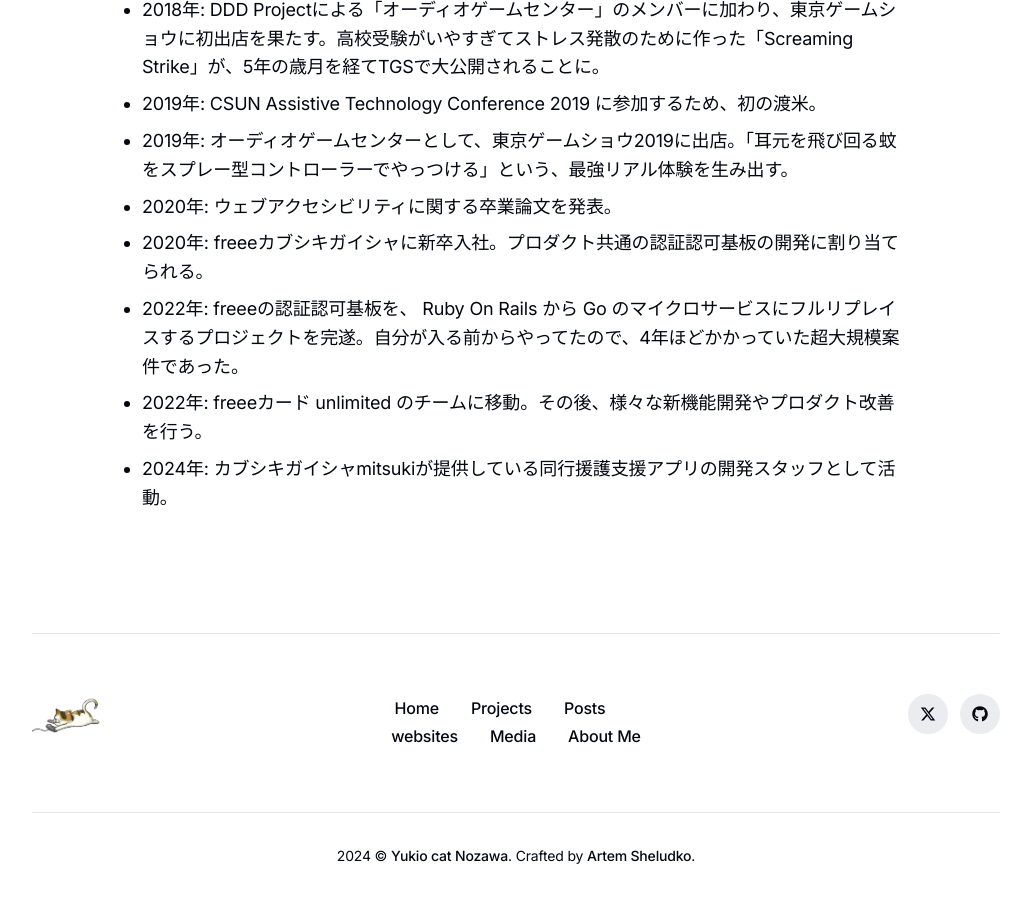
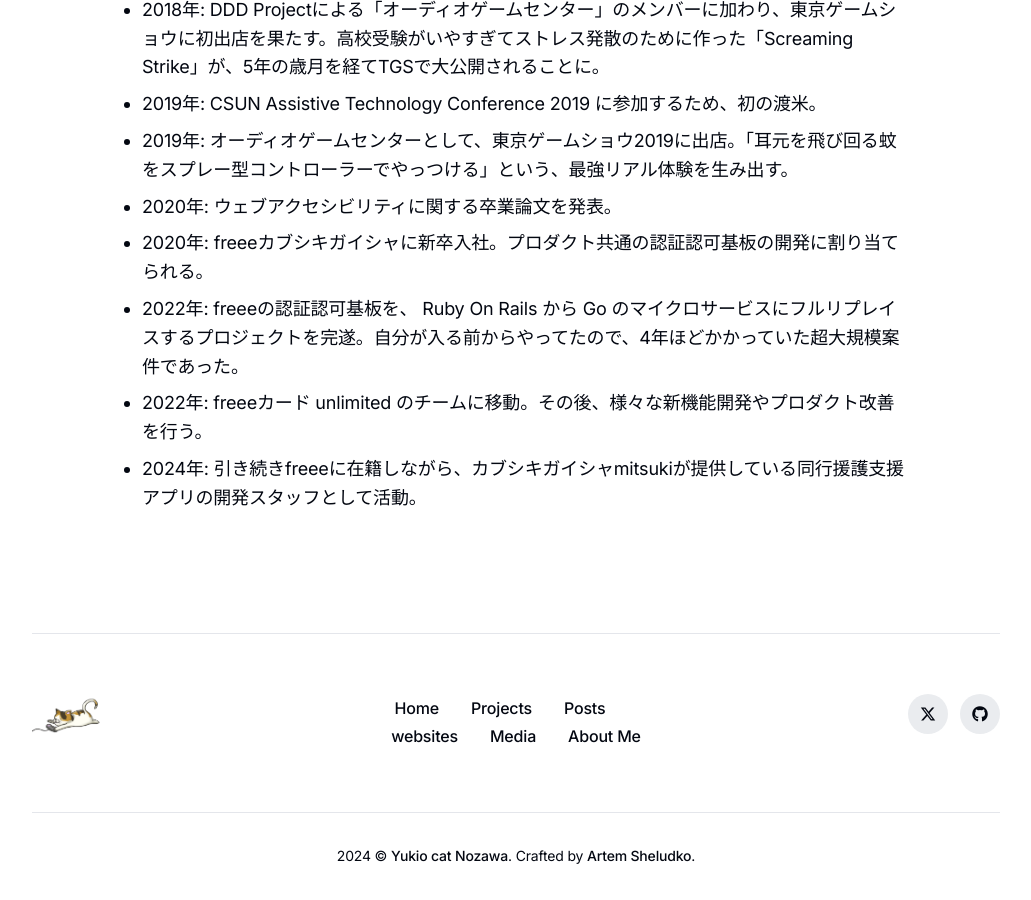
Before and after one commit to yncat/lp, a Jekyll site: the page built from _pages/about.md, in a window 1280 px wide and 900 px high, scrolled down 1448 px. Shown: the whole window, without its empty margins (124-1155 px from the left). Built offline with Jekyll 4.4.1, drawn with Linux system fonts in a browser that asks for light colours.

Commit message:
Adjust about page

```diff
--- a/_pages/about.md
+++ b/_pages/about.md
@@ -39,4 +39,4 @@
 * 2020年: freeeカブシキガイシャに新卒入社。プロダクト共通の認証認可基板の開発に割り当てられる。
 * 2022年: freeeの認証認可基板を、 Ruby On Rails から Go のマイクロサービスにフルリプレイスするプロジェクトを完遂。自分が入る前からやってたので、4年ほどかかっていた超大規模案件であった。
 * 2022年: freeeカード unlimited のチームに移動。その後、様々な新機能開発やプロダクト改善を行う。
-* 2024年: カブシキガイシャmitsukiが提供している同行援護支援アプリの開発スタッフとして活動。
+* 2024年: 引き続きfreeeに在籍しながら、カブシキガイシャmitsukiが提供している同行援護支援アプリの開発スタッフとして活動。
```
